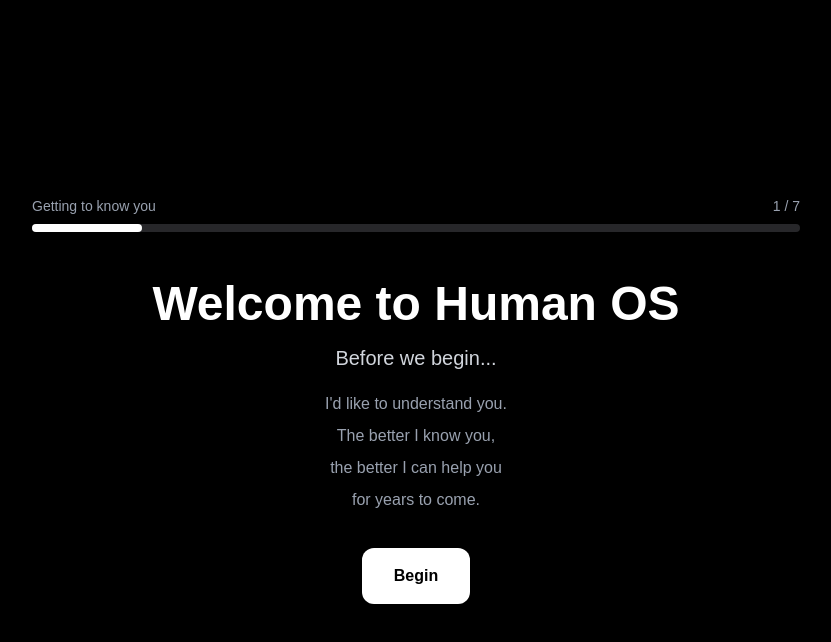
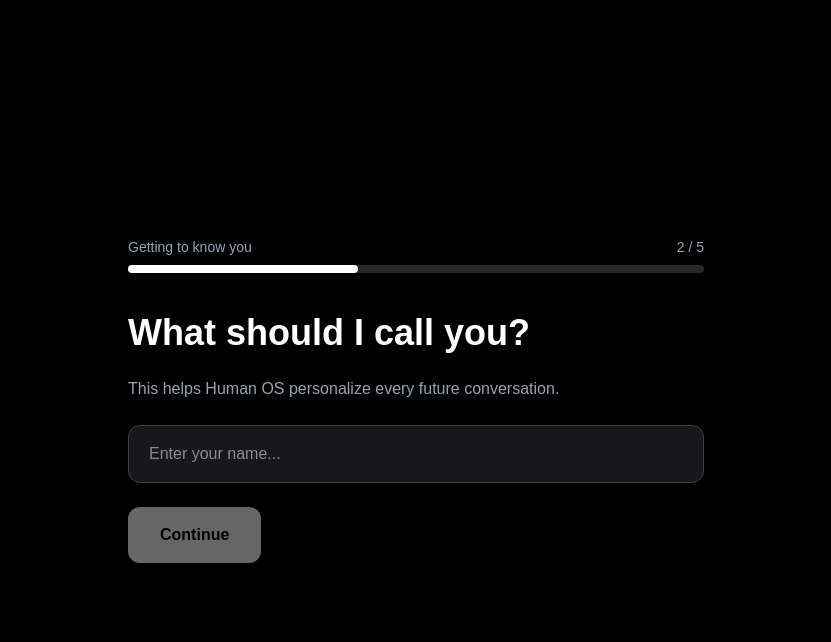
Before and after one commit to teamhumanosai-ops/humanos-platform, a Next.js app in the folder frontend/: page /onboarding in a window 1280 px wide. Both pictures are taken after a click on the button "Begin". Shown: the top 642 px of the page, without its empty margins (224-1055 px from the left). Built offline with nearby package versions, Linux system fonts and the light colour scheme.

Commit message:
feat: implement onboarding name step

```diff
--- a/frontend/app/onboarding/components/WelcomeCard.tsx
+++ b/frontend/app/onboarding/components/WelcomeCard.tsx
@@ -1,4 +1,10 @@
-export default function WelcomeCard() {
+type WelcomeCardProps = {
+  onBegin: () => void;
+};
+
+export default function WelcomeCard({
+  onBegin,
+}: WelcomeCardProps) {
   return (
     <section className="space-y-8 text-center">
       <div className="space-y-4">
@@ -27,7 +33,10 @@ export default function WelcomeCard() {
         </p>
       </div>
 
-      <button className="rounded-xl bg-white px-8 py-4 font-semibold text-black transition hover:scale-105">
+      <button
+        onClick={onBegin}
+        className="rounded-xl bg-white px-8 py-4 font-semibold text-black transition hover:scale-105"
+      >
         Begin
       </button>
     </section>
--- a/frontend/app/onboarding/page.tsx
+++ b/frontend/app/onboarding/page.tsx
@@ -1,15 +1,63 @@
+"use client";
+
+import { useState } from "react";
+
 import ProgressBar from "./components/ProgressBar";
 import WelcomeCard from "./components/WelcomeCard";
 
 export default function OnboardingPage() {
+  const [started, setStarted] = useState(false);
+
+  const [name, setName] = useState("");
+
+  if (!started) {
+    return (
+      <div className="space-y-12">
+        <ProgressBar
+          current={1}
+          total={5}
+        />
+
+        <WelcomeCard
+          onBegin={() => setStarted(true)}
+        />
+      </div>
+    );
+  }
+
   return (
-    <div className="space-y-12">
+    <div className="mx-auto max-w-xl space-y-10">
       <ProgressBar
-        current={1}
-        total={7}
+        current={2}
+        total={5}
       />
 
-      <WelcomeCard />
+      <div className="space-y-6">
+        <h1 className="text-4xl font-bold">
+          What should I call you?
+        </h1>
+
+        <p className="text-gray-400">
+          This helps Human OS personalize every future
+          conversation.
+        </p>
+
+        <input
+          value={name}
+          onChange={(e) =>
+            setName(e.target.value)
+          }
+          placeholder="Enter your name..."
+          className="w-full rounded-xl border border-zinc-700 bg-zinc-900 px-5 py-4 text-white outline-none focus:border-white"
+        />
+
+        <button
+          disabled={!name.trim()}
+          className="rounded-xl bg-white px-8 py-4 font-semibold text-black disabled:cursor-not-allowed disabled:opacity-40"
+        >
+          Continue
+        </button>
+      </div>
     </div>
   );
 }
```
